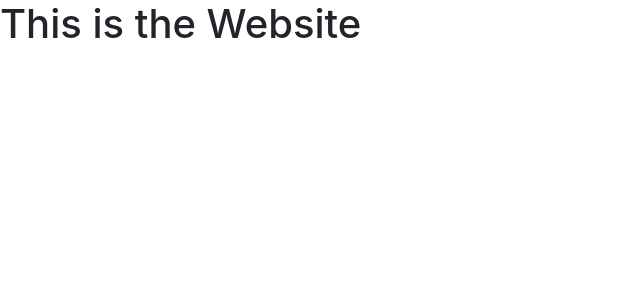
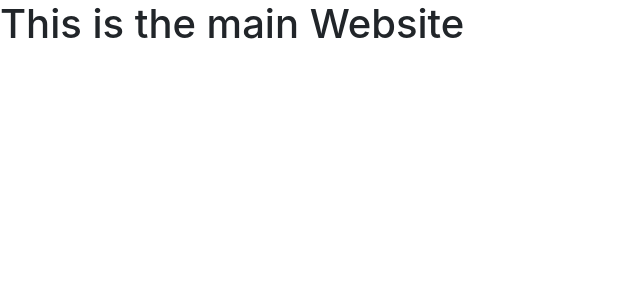
Before and after one commit to kedarnhegde/excel, a React (Create React App) app: page / in a window 1280 px wide. Shown: the top 300 px of the page, without its empty margins (0-640 px from the left). Built offline with nearby package versions, Linux system fonts and the light colour scheme.

Commit message:
Initial Setup

```diff
--- a/src/Components/prankPage.js
+++ b/src/Components/prankPage.js
@@ -4,7 +4,7 @@
     render(){
       return (
         <div>
-          <h1>This is the Website</h1>
+          <h1>This is the main Website</h1>
         </div>
       );
     }
```
